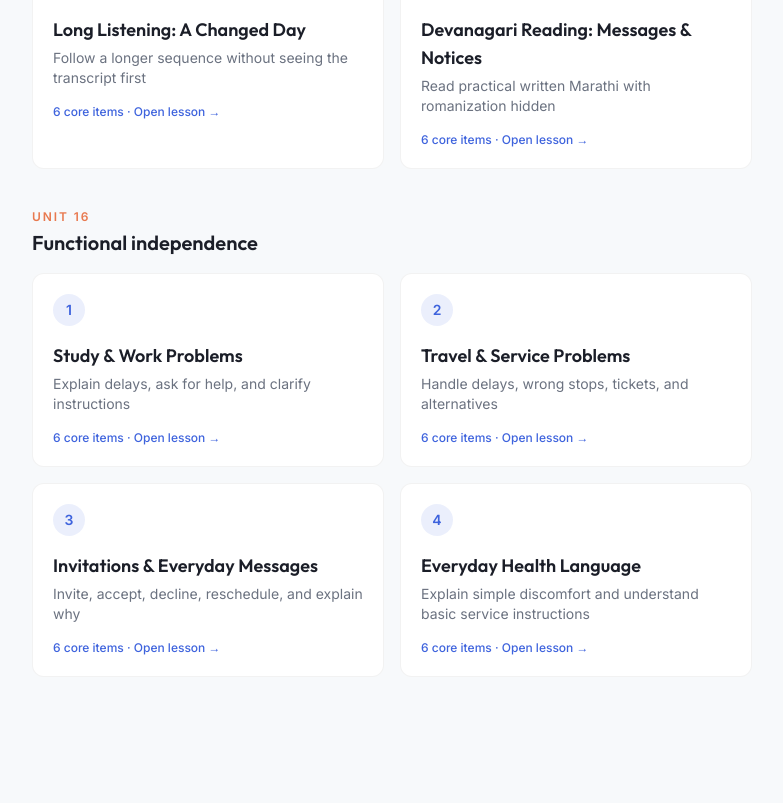
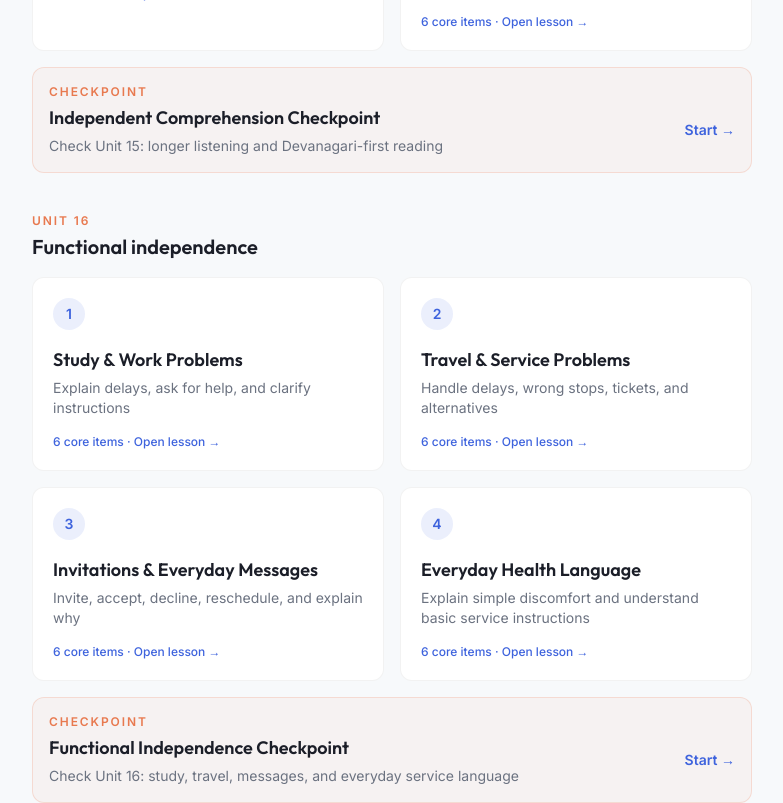
Before and after one commit to sushan5140/Raghay, a Next.js app: page / in a window 1280 px wide. Shown: the part 6840-7643 px from the top of the page, without its empty margins (248-1031 px from the left). Before the commit the page ends 7557 px from the top, so only its background shows below. Built offline with nearby package versions, Linux system fonts and the light colour scheme.

Commit message:
Extend checkpoints through final intermediate units

```diff
--- a/data/assessments.ts
+++ b/data/assessments.ts
@@ -212,10 +212,84 @@ export const assessments: Assessment[] = [
     ]
   },
   {
+    slug: "independent-comprehension-checkpoint",
+    title: "Independent Comprehension Checkpoint",
+    subtitle: "Check Unit 15: longer listening and Devanagari-first reading",
+    afterUnit: 15,
+    questions: [
+      {
+        question: "What is the best strategy for a longer passage?",
+        options: ["Track anchors and overall meaning", "Stop at every unknown word", "Ignore connectors"],
+        answer: 0,
+        explanation: "Time words, connectors, and repeated ideas keep the message coherent.",
+        skill: "listening-long-form"
+      },
+      {
+        question: "In later units, what should come first when reading?",
+        options: ["Devanagari", "English", "Romanization only"],
+        answer: 0,
+        explanation: "Later units deliberately make Devanagari primary.",
+        skill: "written-marathi"
+      }
+    ],
+    listening: {
+      title: "Long-form checkpoint",
+      devanagari: "आज सकाळी माझी योजना खूप सोपी होती: लायब्ररीत जाऊन दोन तास अभ्यास करायचा आणि मग मित्राला भेटायचं. पण लायब्ररी बंद होती. त्यामुळे मी जवळच्या कॅफेत बसलो. तिथे सुरुवातीला खूप आवाज होता, तरीही थोड्या वेळाने मला शांत जागा मिळाली. मी एक तास अभ्यास केला आणि उरलेलं काम घरी पूर्ण करायचं ठरवलं. मित्राला मेसेज करून मी भेटण्याची वेळही थोडी पुढे ढकलली.",
+      romanized: "Aaj sakaali maajhi yojana khup sopi hoti: libraryt jaaun don taas abhyas karaaycha ani mag mitraala bhetaaycha. Pan library band hoti. Tyamule mi javalchya cafe-t baslo. Tithe suruvatila khup aavaaz hota, tarihi thodya velaane mala shaant jaaga milaali. Mi ek taas abhyas kela ani urlela kaam ghari purna karaaycha tharavla. Mitraala message karun mi bhetnyaachi velhi thodi pudhe dhakalli.",
+      english: "This morning my plan was simple: study for two hours at the library and then meet a friend. But the library was closed. So I sat in a nearby café. At first it was noisy, but after a while I found a quiet place. I studied for an hour and decided to finish the remaining work at home. I also messaged my friend and pushed the meeting time a little later.",
+      maxReplays: 2,
+      questions: [
+        {
+          question: "Why did the speaker go to a café?",
+          options: ["The library was closed", "The friend suggested it", "The bus was late"],
+          answer: 0,
+          explanation: "The closed library caused the change.",
+          skill: "listening-cause"
+        },
+        {
+          question: "What else changed besides the study location?",
+          options: ["The meeting time", "The subject being studied", "The weather"],
+          answer: 0,
+          explanation: "The speaker moved the meeting later.",
+          skill: "listening-detail"
+        }
+      ]
+    }
+  },
+  {
+    slug: "functional-independence-checkpoint",
+    title: "Functional Independence Checkpoint",
+    subtitle: "Check Unit 16: study, travel, messages, and everyday service language",
+    afterUnit: 16,
+    questions: [
+      {
+        question: "Which phrase asks for another option?",
+        options: ["Dusra paryaay aahe ka?", "Mala chaha avadto", "Mi ghari gelo"],
+        answer: 0,
+        explanation: "Paryaay means option or alternative.",
+        skill: "alternative"
+      },
+      {
+        question: "Which reply reschedules naturally?",
+        options: ["Mala sahala jamnar nahi. Saat vajta chalel ka?", "Nahi.", "Kal mi gelo."],
+        answer: 0,
+        explanation: "It declines and proposes another time.",
+        skill: "invitation"
+      },
+      {
+        question: "Which phrase asks for clarification?",
+        options: ["Mhanje nemka kasa?", "He kiti aahe?", "Saral ja"],
+        answer: 0,
+        explanation: "It asks what exactly is meant.",
+        skill: "polite-request"
+      }
+    ]
+  },
+  {
     slug: "final-intermediate",
     title: "Final Intermediate Assessment",
     subtitle: "Reading, listening, grammar, and connected production",
-    afterUnit: 14,
+    afterUnit: 16,
     final: true,
     questions: [
       {
```
